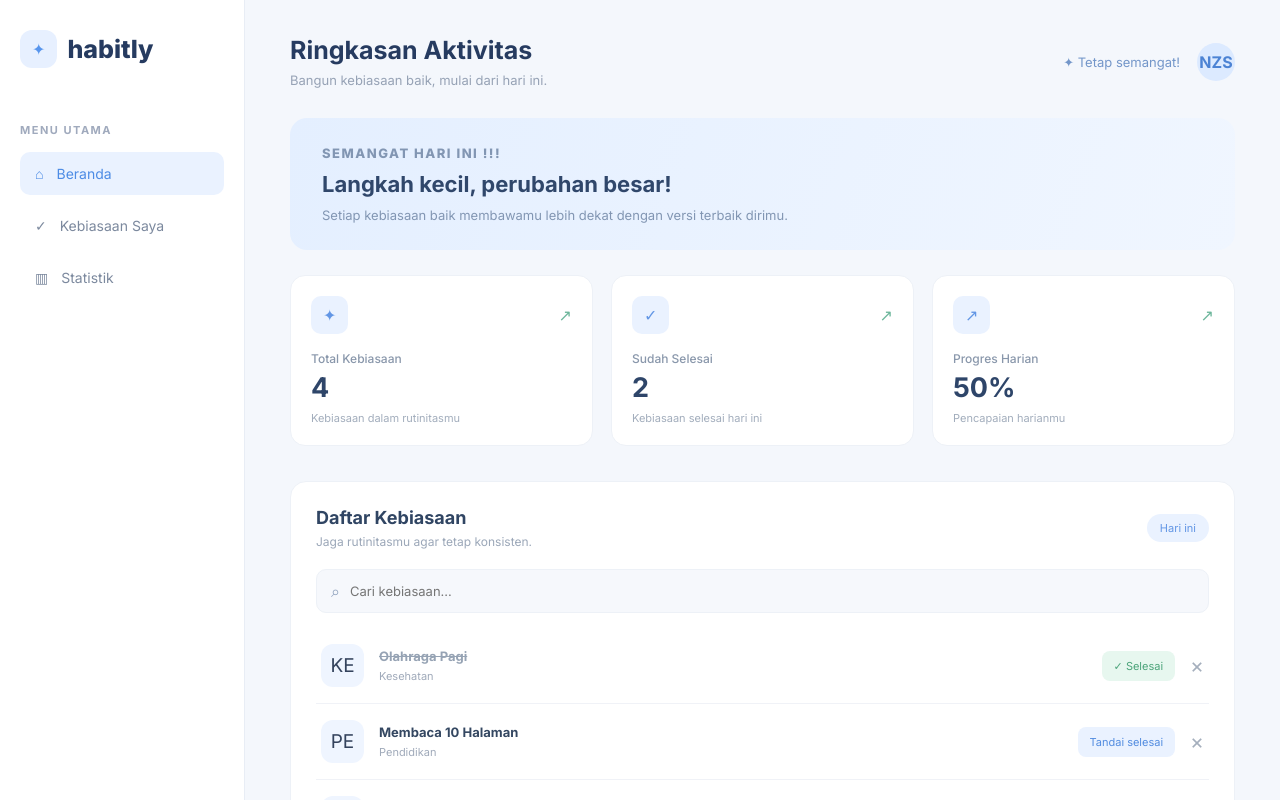
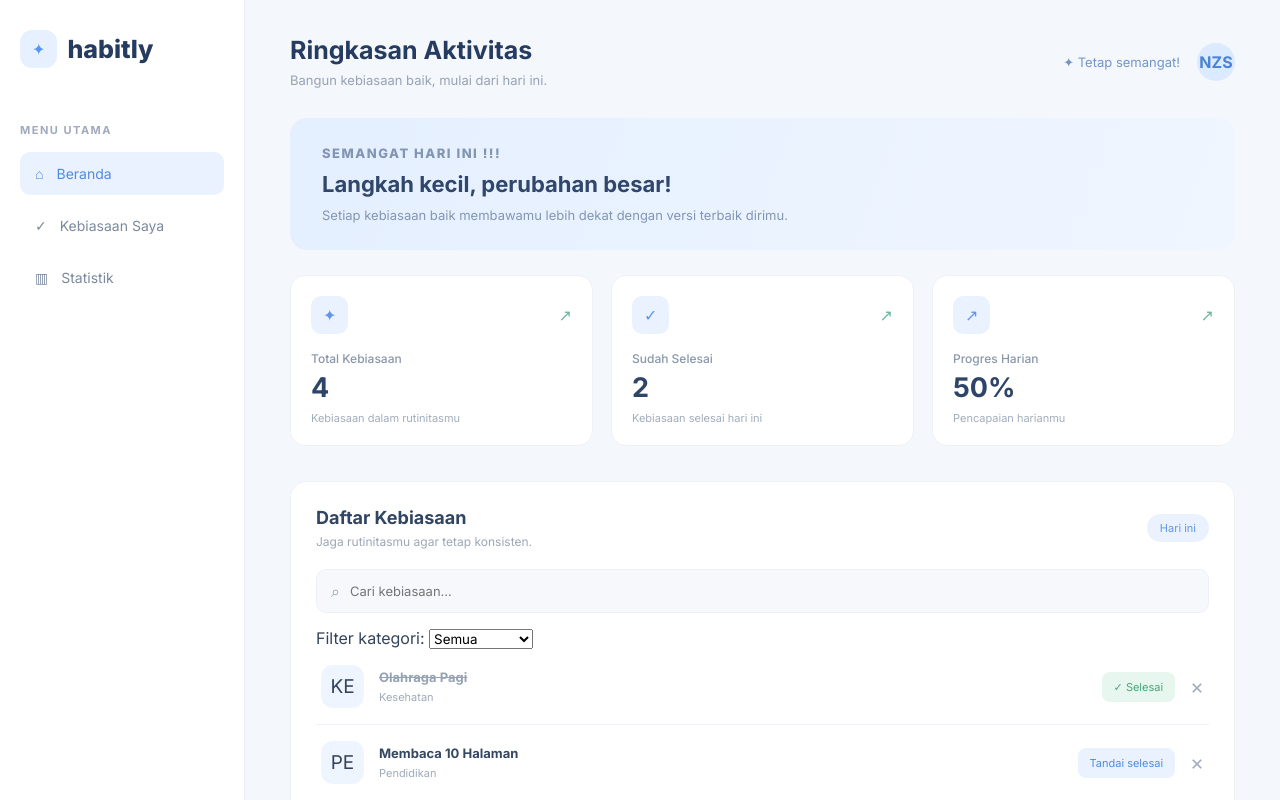
Before and after one commit to nzhrasyaifi-glitch/habitly, a React (Vite) app: page / in a window 1280 px wide. Shown: the top 800 px of the page. Built offline with nearby package versions, Linux system fonts and the light colour scheme.

Commit message:
Menambahkan fitur filter kategori kebiasaan

```diff
--- a/src/components/HabitList.tsx
+++ b/src/components/HabitList.tsx
@@ -1,4 +1,5 @@
 
+import { useState } from "react";
 import HabitCard from "./HabitCard";
 
 export type Habit = {
@@ -16,6 +17,18 @@ type HabitListProps = {
 };
 
 function HabitList({ habits, onToggle, onDelete }: HabitListProps) {
+  const [selectedCategory, setSelectedCategory] = useState("Semua");
+
+  const categories = [
+    "Semua",
+    ...new Set(habits.map((habit) => habit.category)),
+  ];
+
+  const filteredHabits =
+    selectedCategory === "Semua"
+      ? habits
+      : habits.filter((habit) => habit.category === selectedCategory);
+
   if (habits.length === 0) {
     return (
       <div className="empty-state">
@@ -27,8 +40,30 @@ function HabitList({ habits, onToggle, onDelete }: HabitListProps) {
   }
 
   return (
+    <>
+      <div className="category-filter">
+        <label htmlFor="category-select">Filter kategori: </label>
+        <select
+          id="category-select"
+          value={selectedCategory}
+          onChange={(event) => setSelectedCategory(event.target.value)}
+        >
+          {categories.map((category) => (
+            <option key={category} value={category}>
+              {category}
+            </option>
+          ))}
+        </select>
+      </div>
+
+      {filteredHabits.length === 0 ? (
+        <div className="empty-state">
+          <h3>Kebiasaan tidak ditemukan</h3>
+          <p>Belum ada kebiasaan dalam kategori ini.</p>
+        </div>
+      ) : (
         <div className="habit-list">
-      {habits.map((habit) => (
+          {filteredHabits.map((habit) => (
             <HabitCard
               key={habit.id}
               {...habit}
@@ -37,6 +72,8 @@ function HabitList({ habits, onToggle, onDelete }: HabitListProps) {
             />
           ))}
         </div>
+      )}
+    </>
   );
 }
 
```
Lines whose indentation alone changed are shown as unchanged.
